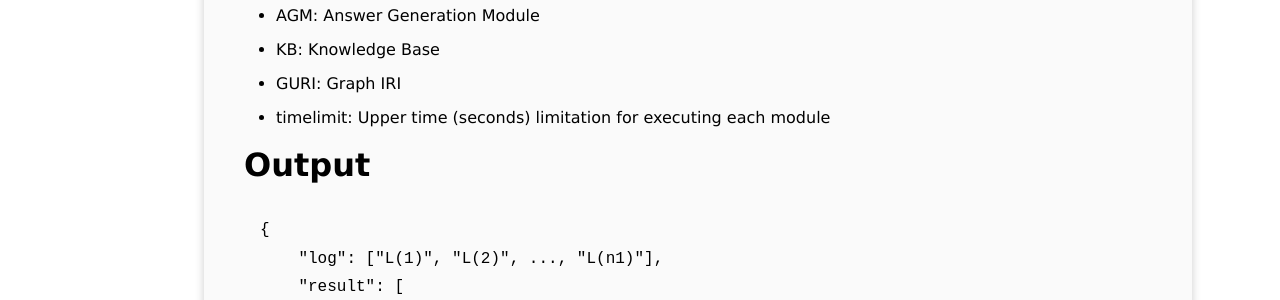
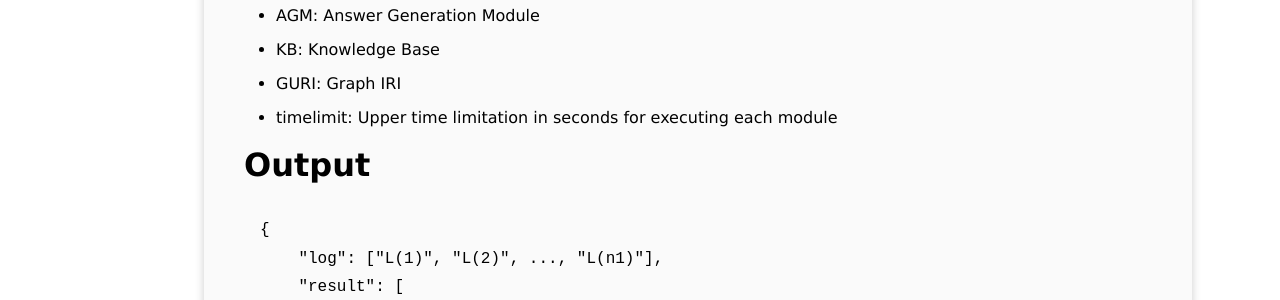
Before and after one commit to okbqa/okbqa-doc, a Jekyll site: the page built from docs/control-module-v2.md, in a window 1280 px wide. Shown: the part 1364-1664 px from the top of the page. Built offline with Jekyll 4.4.1, drawn with Linux system fonts in a browser that asks for light colours.

Commit message:
by jiseong

```diff
--- a/docs/control-module-v2.md
+++ b/docs/control-module-v2.md
@@ -43,7 +43,7 @@ The workflow of the controller is as follows:
 * AGM: Answer Generation Module
 * KB: Knowledge Base
 * GURI: Graph IRI
-* timelimit: Upper time (seconds) limitation for executing each module
+* timelimit: Upper time limitation in seconds for executing each module
 
 # Output
 
```
